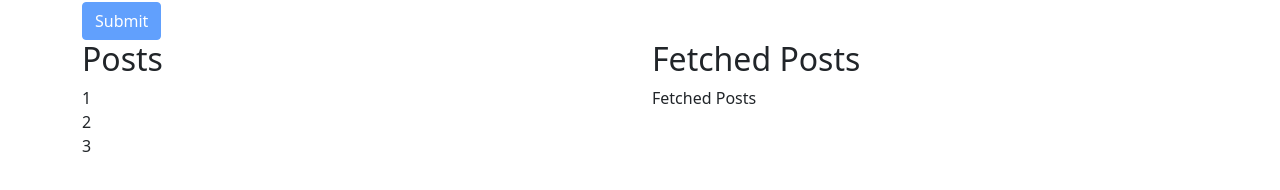
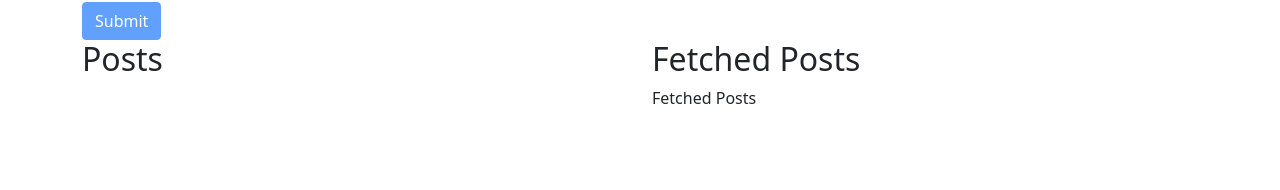
Before and after one commit to Stepan-Ne/react-redux, a React (Create React App) app: page / in a window 1280 px wide. Shown: the part 210-400 px from the top of the page. Built offline with nearby package versions, Linux system fonts and the light colour scheme.

Commit message:
made sync flow

```diff
--- a/src/App.js
+++ b/src/App.js
@@ -14,7 +14,7 @@ function App() {
       <div className='row'>
         <div className='col'>
           <h2>Posts</h2>
-          <Posts listPosts={[1, 2, 3]}/>
+          <Posts />
         </div>
         <div className='col'>
           <h2>Fetched Posts</h2>
--- a/src/Components/Post.jsx
+++ b/src/Components/Post.jsx
@@ -1,12 +1,14 @@
 import { findByTitle } from '@testing-library/react'
 import React from 'react'
 
-function Post({ title }) {
+function Post({ title, postText, id }) {
     return (
         <div>
-            {title}
+            <h3>{title}</h3>
+            <p>{postText}</p>
+
         </div>
     )
 }
 
-export default Post
+export default Post;
--- a/src/Components/PostForm.jsx
+++ b/src/Components/PostForm.jsx
@@ -1,6 +1,8 @@
 import React, { Component } from 'react';
+import { connect } from 'react-redux';
+import { createPost } from '../Redux/actions'
 
-export default class PostForm extends Component {
+ class PostForm extends Component {
   constructor(props) {
     super(props);
     this.state = { title: '', postText: '' };
@@ -8,13 +10,20 @@ export default class PostForm extends Component {
   // Handlers
   handleSubmit = (e) => {
     e.preventDefault();
-    // make body of post
+
     const {title, postText} = this.state
+    // check input fields
+    if (!title.trim() || ! postText.trim()) {
+        return;
+    }
+ // make body of post
     const newPost = { title, postText, id: Date.now().toString()}
-
+    // send post to store
+    this.props.createPost(newPost)
     // clear input fields
     this.setState({ title: '', postText: '' });
   };
+
   handleChange = (e) => {
       this.setState( prev => ({
           ...prev, ...{
@@ -63,3 +72,5 @@ export default class PostForm extends Component {
     );
   }
 }
+
+export default connect(null, {createPost})(PostForm)
--- a/src/Components/Posts.jsx
+++ b/src/Components/Posts.jsx
@@ -1,14 +1,21 @@
 import React from 'react';
 import Post from './Post';
+import { connect } from 'react-redux';
 
-function Posts({ listPosts }) {
+function Posts({ syncPosts }) {
     return (
         <div>
-            {listPosts.map(p => {
-                return <Post key={p} title={p}/>
-            })}
+            {syncPosts.map(p => <Post title={p.title}
+             postText={p.postText} key={p.id} id={p.id}/>)}
         </div>
     )
 }
 
-export default Posts;
+const mapState = state => {
+
+    return {
+        syncPosts: state.posts.posts
+    }
+}
+
+export default connect(mapState, null)(Posts);
--- /dev/null
+++ b/src/Redux/actions.js
@@ -0,0 +1,5 @@
+export const CREATE_POST = 'CREATE_POST'
+
+export const createPost = (post) => ({
+    type: CREATE_POST, payload: {...post}
+})
--- a/src/Redux/postReducer.js
+++ b/src/Redux/postReducer.js
@@ -1,11 +1,22 @@
+import {CREATE_POST} from './actions';
+
 const initState = {
     posts: [],
     fetchedPosts: []
 }
 
 const postReducer = (state = initState, action) => {
+switch (action.type) {
+    case CREATE_POST:
+        return {
+            ...state,
+            posts: [...state.posts, {...action.payload}]
+        };
 
-    return state
+    default:
+        return state;
+}
+
 }
 
 export default postReducer;
```
